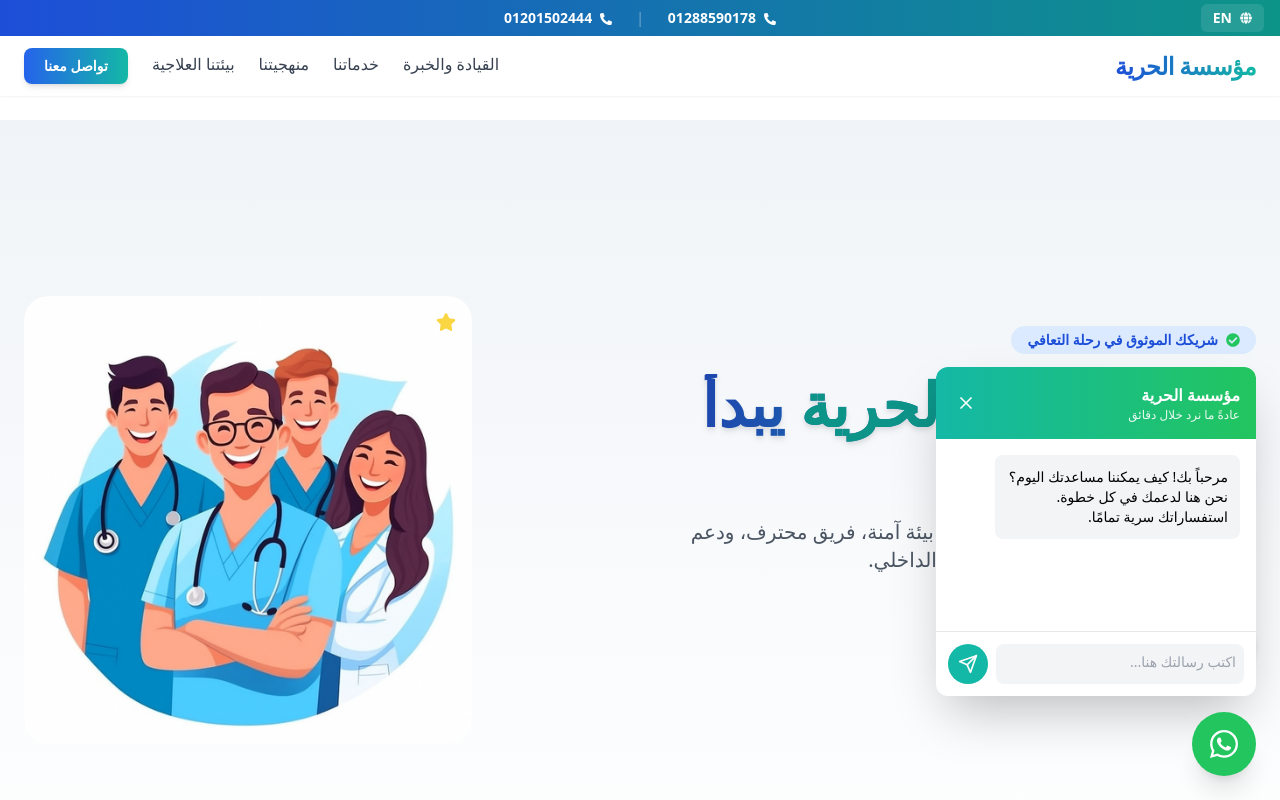
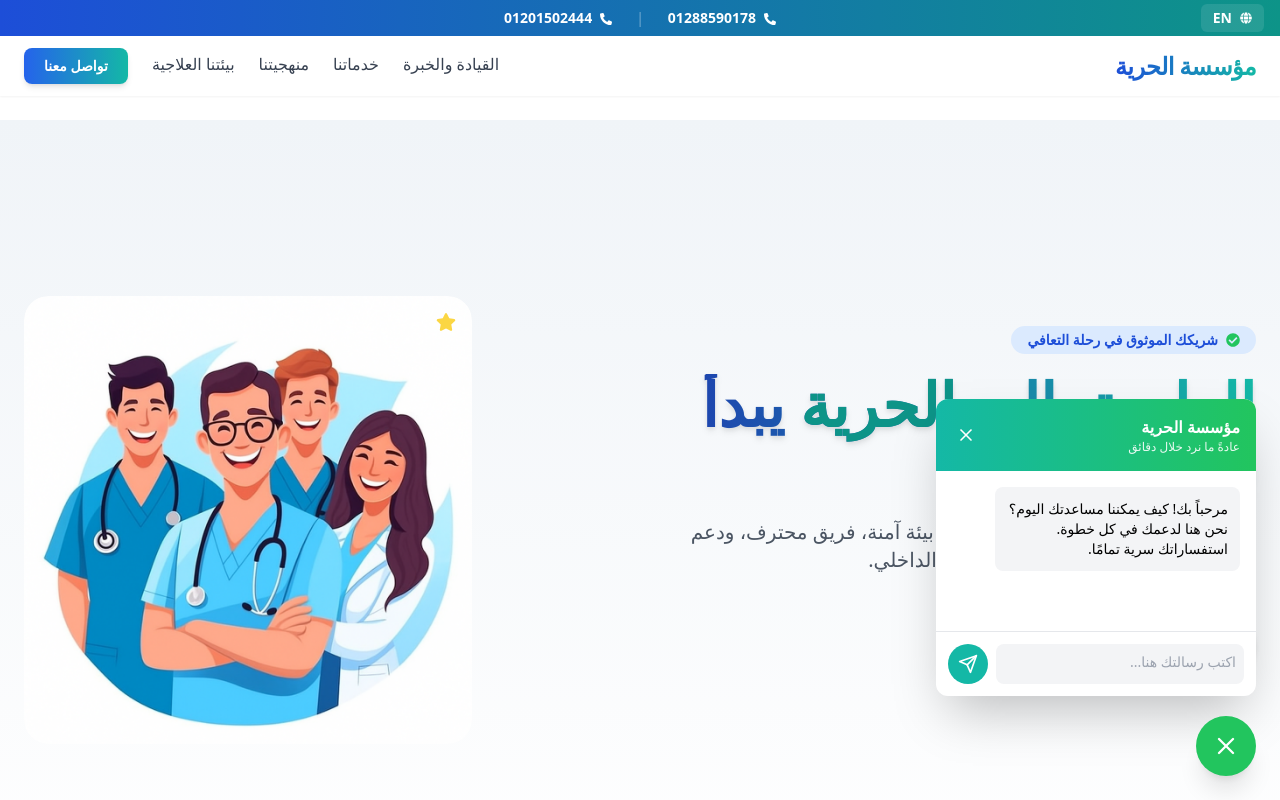
Before and after one commit to mariam168/freedom, a React (Vite) app: page / in a window 1280 px wide. Both pictures are taken after a click on the button "افتح الدردشة مع واتساب". Shown: the top 800 px of the page. Built offline with nearby package versions, Linux system fonts and the light colour scheme.

Commit message:
Fix anchor link scrolling with scroll-margin-top

```diff
--- a/src/App.tsx
+++ b/src/App.tsx
@@ -1,5 +1,3 @@
-// src/App.jsx
-
 import React, { useEffect } from 'react';
 import { useTranslation } from 'react-i18next';
 import Navbar from './components/Navbar';
@@ -24,7 +22,6 @@ function App(): React.JSX.Element {
     <div className="relative">
       <PhoneBar />
       <Navbar />
-      {/* هذا الـ padding لا يزال ضروريًا لدفع المحتوى بأكمله لأسفل */}
       <main className="pt-[150px] md:pt-[120px]">
         <HeroWithImage />
         <Leadership />
@@ -32,7 +29,6 @@ function App(): React.JSX.Element {
         <Methodology />
         <Facilities />
       </main>
-
       <Footer />
       <WhatsAppWidget />
     </div>
--- a/src/components/HeroWithImage.tsx
+++ b/src/components/HeroWithImage.tsx
@@ -1,5 +1,3 @@
-// src/components/HeroWithImage.js
-
 import React from 'react';
 import { useTranslation, Trans } from 'react-i18next';
 import { FaArrowLeft, FaArrowRight, FaCheckCircle, FaStar } from 'react-icons/fa';
@@ -15,14 +13,10 @@ const HeroWithImage = (): React.JSX.Element => {
   const whatsappUrl = `https://wa.me/${HOSPITAL_WHATSAPP_NUMBER}?text=${encodedMessage}`;
 
   return (
-    // ✅ --- هذا هو الحل الجديد --- ✅
-    // 1. أعدنا min-h-screen و flex، لكن أزلنا items-center
-    // 2. أضفنا justify-center لتوسيط المحتوى أفقيًا
     <section
       id="hero"
       className="relative z-1 min-h-screen flex justify-center font-cairo bg-gradient-to-b from-[#f0f4f8] to-white overflow-hidden"
     >
-      {/* 3. أضفنا padding علوي وسفلي هنا للتحكم في المساحة العمودية */}
       <div className="container max-w-7xl mx-auto px-6 relative z-10 py-16 lg:py-0 flex items-center">
         <div className="flex flex-col-reverse lg:flex-row items-center justify-between gap-16">
           <div className="lg:w-1/2 text-center lg:text-start">
@@ -43,15 +37,11 @@ const HeroWithImage = (): React.JSX.Element => {
               target="_blank"
               rel="noopener noreferrer"
               className="group inline-flex items-center bg-gradient-to-r from-blue-600 to-teal-500 text-white py-4 px-10 rounded-full text-lg font-bold
-                transition-all mb-10 duration-300 ease-in-out shadow-md hover:shadow-lg hover:shadow-teal-300/50 transform hover:scale-105"
+              transition-all mb-10 duration-300 ease-in-out shadow-md hover:shadow-lg hover:shadow-teal-300/50 transform hover:scale-105"
             >
               <span>{t('hero.ctaButton')}</span>
               <ArrowIcon
-                className={`
-                  transition-transform duration-300
-                  rtl:mr-3 ltr:ml-3
-                  rtl:group-hover:-translate-x-1 ltr:group-hover:translate-x-1
-                `}
+                className="transition-transform duration-300 rtl:mr-3 ltr:ml-3 rtl:group-hover:-translate-x-1 ltr:group-hover:translate-x-1"
               />
             </a>
           </div>
--- a/src/components/Navbar.tsx
+++ b/src/components/Navbar.tsx
@@ -2,7 +2,6 @@ import React, { useState, useEffect } from 'react';
 import { useTranslation } from 'react-i18next';
 import { FiMenu, FiX, FiChevronLeft } from 'react-icons/fi';
 
-// واجهة لتعريف خصائص الروابط (ممارسة جيدة في TypeScript)
 interface NavLink {
   href: string;
   text: string;
@@ -13,20 +12,17 @@ const Navbar = (): React.JSX.Element => {
   const [isOpen, setIsOpen] = useState(false);
   const [scrolled, setScrolled] = useState(false);
 
-  // 1. تأثير جانبي لمنع تمرير الصفحة عند فتح قائمة الجوال (UX)
   useEffect(() => {
     if (isOpen) {
       document.body.style.overflow = 'hidden';
     } else {
       document.body.style.overflow = 'unset';
     }
-    // دالة التنظيف لإعادة التمرير في حال تم إغلاق المكون
     return () => {
       document.body.style.overflow = 'unset';
     };
   }, [isOpen]);
 
-  // تأثير جانبي لمراقبة التمرير وتغيير خلفية الـ Navbar
   useEffect(() => {
     const handleScroll = () => {
       setScrolled(window.scrollY > 10);
@@ -35,7 +31,6 @@ const Navbar = (): React.JSX.Element => {
     return () => window.removeEventListener('scroll', handleScroll);
   }, []);
 
-  // تعريف روابط التنقل باستخدام الترجمة
   const navLinks: NavLink[] = [
     { href: '#leadership', text: t('navbar.leadership') },
     { href: '#services', text: t('navbar.services') },
@@ -43,7 +38,6 @@ const Navbar = (): React.JSX.Element => {
     { href: '#facilities', text: t('navbar.facilities') },
   ];
 
-  // إعداد رابط الواتساب لزر "تواصل معنا"
   const HOSPITAL_WHATSAPP_NUMBER = "201201502444";
   const predefinedText = t('whatsapp.predefinedMessage');
   const encodedMessage = encodeURIComponent(predefinedText);
@@ -51,7 +45,6 @@ const Navbar = (): React.JSX.Element => {
 
   return (
     <>
-      {/* شريط التنقل الرئيسي */}
       <nav
         className={`fixed top-16 md:top-9 w-full z-40 font-cairo transition-shadow duration-300 ease-in-out ${
           scrolled ? 'bg-white shadow-lg' : 'bg-white/80 backdrop-blur-md shadow-sm'
@@ -65,7 +58,6 @@ const Navbar = (): React.JSX.Element => {
             {t('common.appName')}
           </a>
 
-          {/* 2. روابط سطح المكتب (تختفي على الجوال) */}
           <div className="hidden md:flex items-center gap-x-6">
             {navLinks.map((link) => (
               <a
@@ -89,7 +81,6 @@ const Navbar = (): React.JSX.Element => {
             </a>
           </div>
 
-          {/* 3. عناصر التحكم في الجوال (تظهر فقط على الجوال) */}
           <div className="md:hidden flex items-center gap-4">
             <a
               href={whatsappUrl}
@@ -106,10 +97,12 @@ const Navbar = (): React.JSX.Element => {
         </div>
       </nav>
 
-      {/* 4. قائمة الجوال المنسدلة (تغطي الشاشة بالكامل) */}
       <div
-        className={`fixed inset-0 z-50 bg-white transform transition-transform duration-300 ease-in-out md:hidden
-                   ${isOpen ? 'translate-x-0' : (i18n.language === 'ar' ? 'translate-x-full' : '-translate-x-full')}`}
+        className={`fixed inset-0 z-50 bg-white transform transition-transform duration-300 ease-in-out md:hidden ${
+          isOpen
+            ? 'translate-x-0'
+            : (i18n.language === 'ar' ? 'translate-x-full' : '-translate-x-full') + ' pointer-events-none'
+        }`}
       >
         <div className="flex justify-between items-center p-6 border-b">
           <span className="font-bold text-lg text-teal-600">{t('common.appName')}</span>
--- a/src/components/WhatsAppWidget.tsx
+++ b/src/components/WhatsAppWidget.tsx
@@ -2,14 +2,11 @@ import React, { useState } from 'react';
 import { useTranslation } from 'react-i18next';
 import { FaWhatsapp } from 'react-icons/fa';
 import { FiX, FiSend } from 'react-icons/fi';
-
 const HOSPITAL_WHATSAPP_NUMBER = "201288590178";
-
 const WhatsAppWidget = (): React.JSX.Element => {
   const { t } = useTranslation();
-  const [isOpen, setIsOpen] = useState<boolean>(false);
-  const [message, setMessage] = useState<string>("");
-
+  const [isOpen, setIsOpen] = useState(false);
+  const [message, setMessage] = useState("");
   const handleSendMessage = () => {
     if (message.trim() === "") return;
     const predefinedText = t('whatsapp.predefinedMessage') + "\n";
@@ -28,20 +25,15 @@ const WhatsAppWidget = (): React.JSX.Element => {
   };
 
   return (
-    // ✅ --- هذا هو الحل الصحيح --- ✅
-    // نستخدم "start-6" ليتم وضع العنصر على اليسار في LTR وعلى اليمين في RTL
-    <div className="fixed bottom-6 start-6 z-50 font-cairo">
-      {/*
-        عندما تكون اللغة إنجليزية (LTR)، "start-6" ستعادل "left: 1.5rem".
-        عندما تكون اللغة عربية (RTL)، "start-6" ستعادل "right: 1.5rem".
-      */}
-
-      {/* نافذة الدردشة (Modal) */}
+    <div className="fixed bottom-6 start-6 z-[60] font-cairo">
       <div
-        className={`bg-white rounded-xl shadow-2xl w-80 mb-4 transition-all duration-300 ease-in-out
-                   ${isOpen ? 'opacity-100 translate-y-0' : 'opacity-0 translate-y-4 pointer-events-none'}`}
+        className={`
+          absolute bottom-20 start-0 w-80 transition-all duration-300 ease-in-out
+          ${isOpen ? 'opacity-100 pointer-events-auto translate-y-0' : 'opacity-0 pointer-events-none translate-y-4'}
+        `}
       >
-        <div className="bg-gradient-to-r from-teal-500 to-green-500 text-white p-4 rounded-t-xl flex justify-between items-center text-start">
+        <div className="bg-white rounded-xl shadow-2xl overflow-hidden">
+          <div className="bg-gradient-to-r from-teal-500 to-green-500 text-white p-4 flex justify-between items-center">
             <div>
               <h3 className="font-bold">{t('whatsapp.title')}</h3>
               <p className="text-xs opacity-90">{t('whatsapp.replyTime')}</p>
@@ -50,18 +42,20 @@ const WhatsAppWidget = (): React.JSX.Element => {
               <FiX size={20} />
             </button>
           </div>
-        <div className="p-4 h-48 flex flex-col text-start">
+
+          <div className="p-4 h-40 flex flex-col text-start">
             <div className="bg-gray-100 p-3 rounded-lg self-start max-w-[85%]">
               <p className="text-sm">{t('whatsapp.welcomeMessage')}</p>
             </div>
           </div>
+
           <div className="p-3 border-t flex items-center gap-2">
             <textarea
               value={message}
               onChange={(e) => setMessage(e.target.value)}
               onKeyPress={handleKeyPress}
               placeholder={t('whatsapp.placeholder')}
-            className="flex-grow bg-gray-100 rounded-lg p-2 text-sm focus:outline-none focus:ring-2 focus:ring-teal-400 resize-none h-10 text-start"
+              className="flex-grow bg-gray-100 rounded-lg p-2 text-sm focus:outline-none focus:ring-2 focus:ring-teal-400 resize-none h-10"
             />
             <button
               onClick={handleSendMessage}
@@ -72,14 +66,14 @@ const WhatsAppWidget = (): React.JSX.Element => {
             </button>
           </div>
         </div>
-      {/* الفقاعة العائمة (Chat Bubble) */}
+      </div>
+
       <button
         onClick={() => setIsOpen(!isOpen)}
-        className="bg-green-500 text-white rounded-full p-4 shadow-xl
-                   hover:bg-green-600 transform hover:scale-110 transition-all duration-300"
+        className="bg-green-500 text-white rounded-full p-4 shadow-xl hover:bg-green-600 transform hover:scale-110 transition-all duration-300 z-[70]"
         aria-label={t('whatsapp.openChatLabel')}
       >
-        <FaWhatsapp size={32} />
+        {isOpen ? <FiX size={28} /> : <FaWhatsapp size={28} />}
       </button>
     </div>
   );
--- a/src/index.css
+++ b/src/index.css
@@ -1,21 +1,17 @@
+
+
 @tailwind base;
 @tailwind components;
 @tailwind utilities;
-/* src/index.css */
 
-/* ... (كود CSS الحالي لديك) ... */
 
-/*
-  الحل لمشكلة الروابط الداخلية (Anchor Links) مع الـ Header الثابت
-  هذا الكود يخبر المتصفح بأن يترك مسافة في الأعلى عند التمرير إلى أي قسم
-  بحيث لا يغطيه الـ Navbar.
-*/
-section[id] {
-  scroll-margin-top: 150px; /* مسافة للجوال */
+html {
+  scroll-behavior: smooth;
+  scroll-padding-top: 150px;
 }
 
 @media (min-width: 768px) {
-  section[id] {
-    scroll-margin-top: 120px; /* مسافة للحاسوب */
+  html {
+    scroll-padding-top: 120px;
   }
 }
```
Also changed, not shown: src/components/Facilities.tsx (+8 -0 lines). Lines whose indentation alone changed are shown as unchanged.
